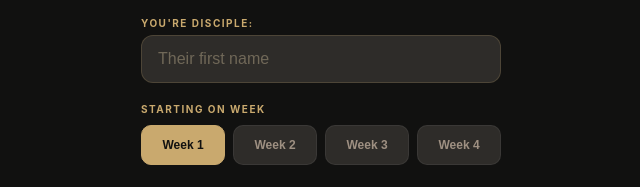
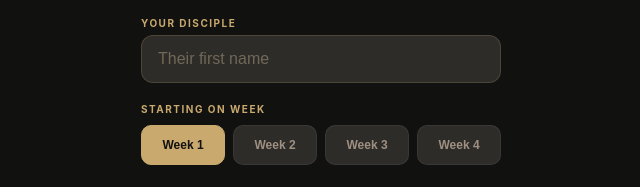
Before and after one commit to heatherreagan-design/first-steps-pwa, a plain HTML site: page index.html in a window 1280 px wide. Shown: the part 384-571 px from the top of the page, 319-959 px from the left. Drawn offline with Linux system fonts and the light colour scheme.

Commit message:
Update index.html

```diff
--- a/index.html
+++ b/index.html
@@ -788,7 +788,7 @@
       <label class="ob-label">Your name</label>
       <input class="ob-input" id="ob-maker" type="text" placeholder="Your first name" autocomplete="given-name">
 
-      <label class="ob-label">You're Disciple:</label>
+      <label class="ob-label">Your Disciple</label>
       <input class="ob-input" id="ob-disciple" type="text" placeholder="Their first name" autocomplete="off">
 
       <span class="ob-week-label">Starting on week</span>
```
